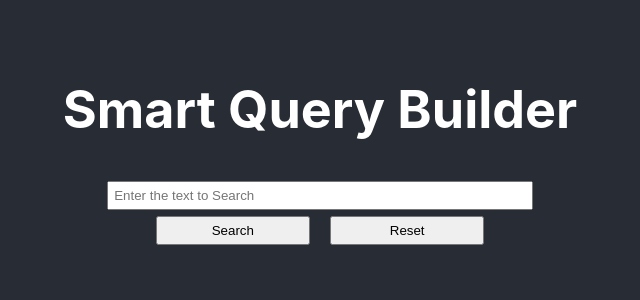
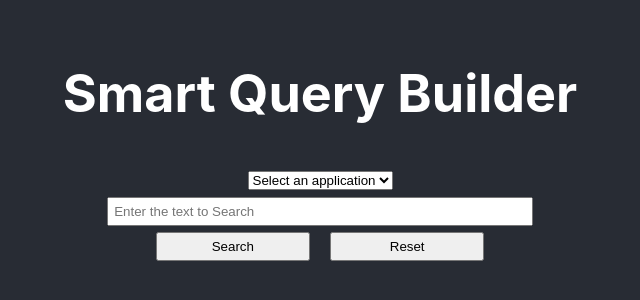
Before and after one commit to spallya/smart-query-builder, a React (Create React App) app in the folder app/query-builder/: page / in a window 1280 px wide. Shown: the part 256-556 px from the top of the page, without its empty margins (320-960 px from the left). Built offline with nearby package versions, Linux system fonts and the light colour scheme.

Commit message:
appId dropdown changes

```diff
--- a/app/query-builder/src/Search.jsx
+++ b/app/query-builder/src/Search.jsx
@@ -3,6 +3,8 @@ import axios from "axios";
 
 export default function Search() {
   const [searchTxt, setSearchTxt] = useState("");
+  const [appId, setAppId] = useState("");
+  const [appIdDisplay, setAppIdDisplay] = useState("");
   const [searchStack, setSearchStack] = useState([]);
   const [searchQAArr, setSearchQAArr] = useState([]);
     const arrRef = useRef(null);
@@ -19,16 +21,22 @@ export default function Search() {
 
   }
 
+  const handleAppIdChange = (e) => {
+    console.log("in handle value change: ", e);
+    setAppId(e.target.value);
+    setAppIdDisplay(true);
+  }
+
   const postSearchResults = () => {
     const url = "http://localhost:8080/ai/dbquery";
-    const body = { userMessage: searchTxt};
+    const body = { appId: appId, userMessage: searchTxt};
     let arr = searchQAArr;
-    /*arr.push({id: arr.length, question: searchTxt, answer: "test"}); // remove when calling api
+    /*arr.push({id: arr.length, question: searchTxt, answer: "test", appId: appId}); // remove when calling api
     arr.reverse(); // remove when calling api
     setSearchQAArr(arr); // remove when calling api */
 
     console.log("in post search results: ", arr);
-   axios.post(url, body)
+    axios.post(url, body)
     .then((response) => {
       console.log("response is: ", response);
       const resp = response.data.completion;
@@ -59,6 +67,8 @@ export default function Search() {
   const handleReset = () => {
     console.log("in handle reset");
     setSearchTxt("");
+    setAppId("");
+    setAppIdDisplay(false);
     setSearchStack([]);
     setSearchQAArr([]);
   }
@@ -66,7 +76,18 @@ export default function Search() {
 
   return (
     <div className="App">
+
       <h1>Smart Query Builder</h1>
+
+      <div>
+      <select className="item" value={appId} onChange={handleAppIdChange} disabled={appIdDisplay}>
+      <option value="none">Select an application</option>
+      <option value="vantage">Vantage</option>
+      <option value="WCA">WCA</option>
+      <option value="wima">WIMA</option>
+      </select>
+      </div>
+
       <input style={{width: '80%', padding: '5px' }}
       placeholder="Enter the text to Search"
       name="searchTxt"
@@ -80,7 +101,7 @@ export default function Search() {
 
       {searchQAArr.length > 0 && (
         <>
-          <h3>Search Results - {searchQAArr.length}</h3>
+          <h3>Search Results for {appId} - {searchQAArr.length}</h3>
           {searchQAArr.reverse().map((item, index) => {
             return (<div>
 <ul><strong>
```
